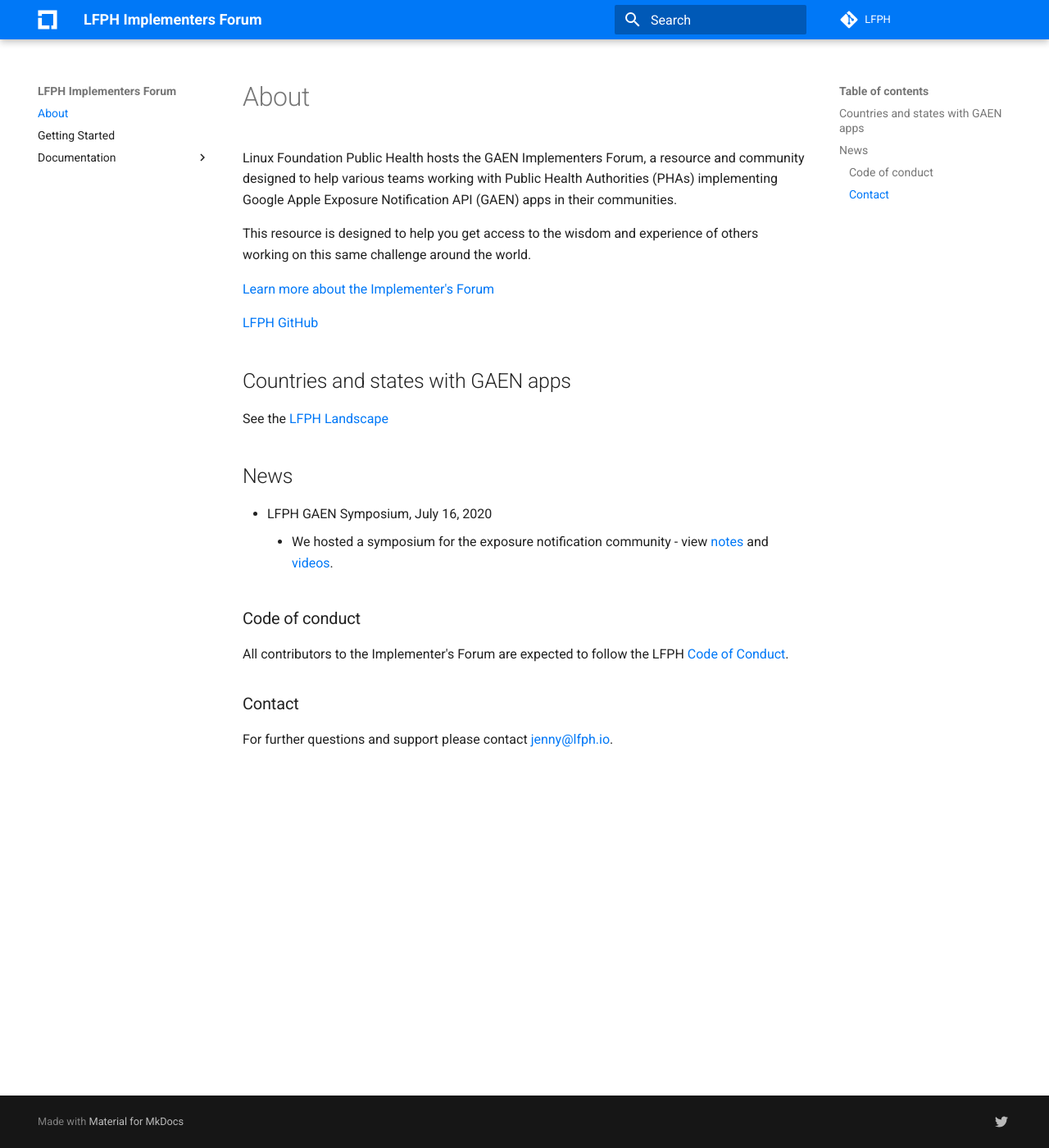
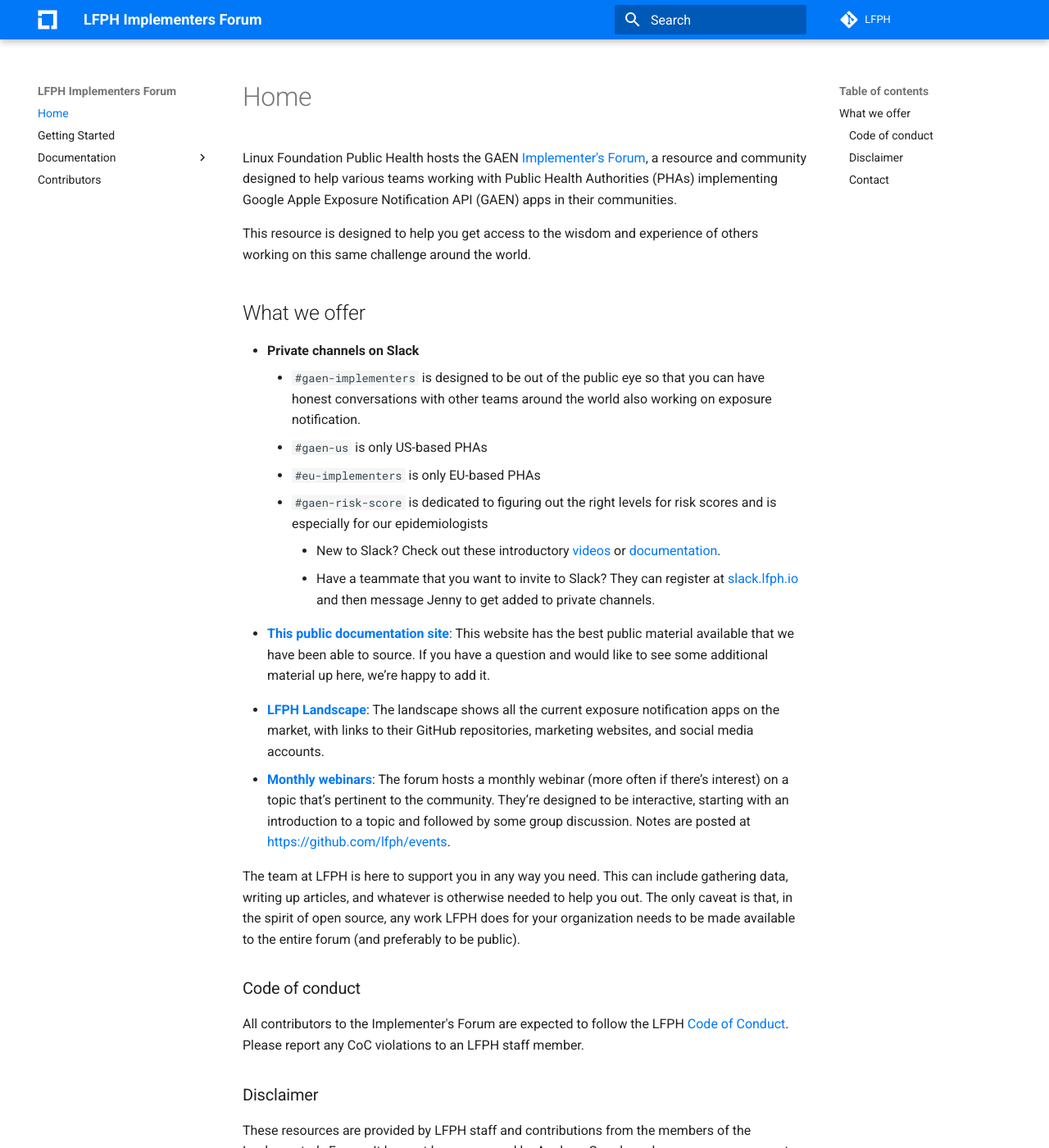
Before and after one commit to lfph/implementers-forum, an MkDocs documentation site: the page built from docs/index.md, in a window 1280 px wide and 1400 px high. Shown: the whole window at 82% size. Built offline with MkDocs 1.6.1 and Material for MkDocs 9.7.7, drawn with Linux system fonts in a browser that asks for light colours; comment, search, counter and statistics services are not loaded; some of the changed text lies outside the part shown.

Commit message:
Jenny add contributors and better intro (#13)
* add contributors back again

* Updated home page, getting started added 60% article

* spelling fix

* double space fix

* fix link

* change to "home"

* minor fix

Co-authored-by: Jenny Wanger

```diff
--- a/docs/index.md
+++ b/docs/index.md
@@ -1,25 +1,31 @@
-# About
-
-Linux Foundation Public Health hosts the GAEN Implementers Forum, a resource and community designed to help various teams working with Public Health Authorities (PHAs) implementing Google Apple Exposure Notification API (GAEN) apps in their communities.
+# Home
+Linux Foundation Public Health hosts the GAEN [Implementer's Forum](https://www.lfph.io/community/implementers-forum/), a resource and community designed to help various teams working with Public Health Authorities (PHAs) implementing Google Apple Exposure Notification API (GAEN) apps in their communities.
 
 This resource is designed to help you get access to the wisdom and experience of others working on this same challenge around the world.
 
-[Learn more about the Implementer's Forum](https://www.lfph.io/community/implementers-forum/)
+## What we offer
 
-[LFPH GitHub](https://github.com/lfph)
+* **Private channels on Slack**
+    * `#gaen-implementers` is designed to be out of the public eye so that you can have honest conversations with other teams around the world also working on exposure notification.
+    * `#gaen-us` is only US-based PHAs
+    * `#eu-implementers` is only EU-based PHAs
+    * `#gaen-risk-score` is dedicated to figuring out the right levels for risk scores and is especially for our epidemiologists
+        * New to Slack? Check out these introductory [videos](https://www.youtube.com/watch?v=m2JuAa6-ors&list=PLWlXaxtQ7fUb1WqLJDqJFGQsAXU7CjoGz&index=2&t=0s) or [documentation](https://slack.com/help/articles/218080037-Getting-started-for-new-members).
+        * Have a teammate that you want to invite to Slack? They can register at [slack.lfph.io](https://slack.lfph.io) and then message Jenny to get added to private channels.
+* [**This public documentation site**](index.md): This website has the best public material available that we have been able to source. If you have a question and would like to see some additional material up here, we’re happy to add it.
+<!-- * Private GitHub repo: If you have information that you only want to share with members of the Implementer’s Forum, we can upload it to a private GitHub repo. However, please note that we can’t guarantee that the files won’t later be distributed to others. Whenever possible, we encourage information to be shared via our public documentation site instead. -->
+* [**LFPH Landscape**](https://landscape.lfph.io): The landscape shows all the current exposure notification apps on the market, with links to their GitHub repositories, marketing websites, and social media accounts.
+* [**Monthly webinars**](https://www.lfph.io/community/webinars/): The forum hosts a monthly webinar (more often if there’s interest) on a topic that’s pertinent to the community. They’re designed to be interactive, starting with an introduction to a topic and followed by some group discussion. Notes are posted at [https://github.com/lfph/events](https://github.com/lfph/events).
 
-## Countries and states with GAEN apps
-
-See the [LFPH Landscape](https://landscape.lfph.io/category=gaen-bluetooth&format=card-mode&grouping=category)
-
-## News
-
-* LFPH GAEN Symposium, July 16, 2020
-    * We hosted a symposium for the exposure notification community - view [notes](https://github.com/lfph/events/tree/master/2020-07-GAEN-Symposium) and [videos](https://www.youtube.com/playlist?list=PLLUsXRAaict7U00sMcwdLWwPPfRwpnMs5).
+The team at LFPH is here to support you in any way you need. This can include gathering data, writing up articles, and whatever is otherwise needed to help you out. The only caveat is that, in the spirit of open source, any work LFPH does for your organization needs to be made available to the entire forum (and preferably to be public).
 
 ### Code of conduct
 
-All contributors to the Implementer's Forum are expected to follow the LFPH [Code of Conduct](https://github.com/lfph/foundation/blob/master/code-of-conduct.md).
+All contributors to the Implementer's Forum are expected to follow the LFPH [Code of Conduct](https://github.com/lfph/foundation/blob/master/code-of-conduct.md). Please report any CoC violations to an LFPH staff member.
+
+### Disclaimer
+
+These resources are provided by LFPH staff and contributions from the members of the Implementer’s Forum. It has not been approved by Apple or Google and so we encourage you to verify and help us continually improve the information we make available.
 
 ### Contact
 
--- a/mkdocs.yml
+++ b/mkdocs.yml
@@ -19,8 +19,8 @@ nav:
     - 'user-research.md'
     - 'analytics.md'
     - 'equity-and-inclusion.md'
-  # - 'Contributors.md' #
     - 'legal-documents.md'
+  - 'contributors.md'
 extra_css:
   - css/extra.css
 extra:
```
Also changed, not shown: docs/contributors.md (+1 -1 lines), docs/getting-started.md (+1 -0 lines).
